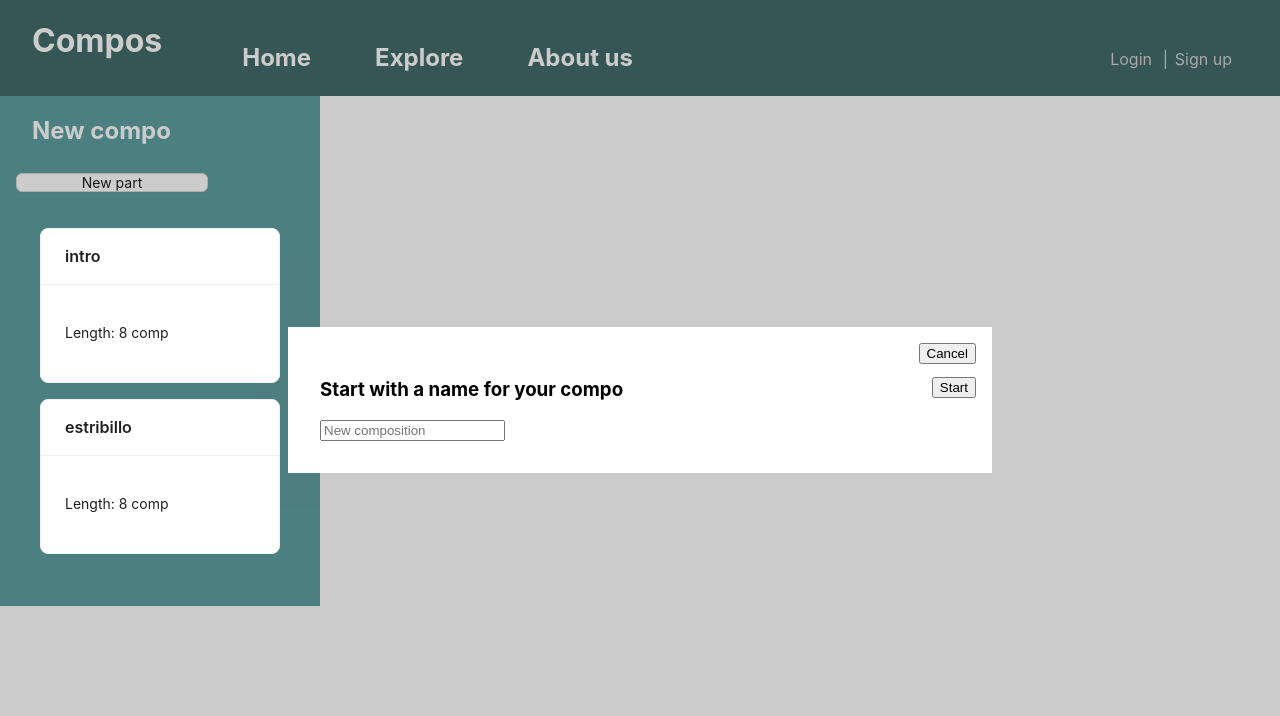
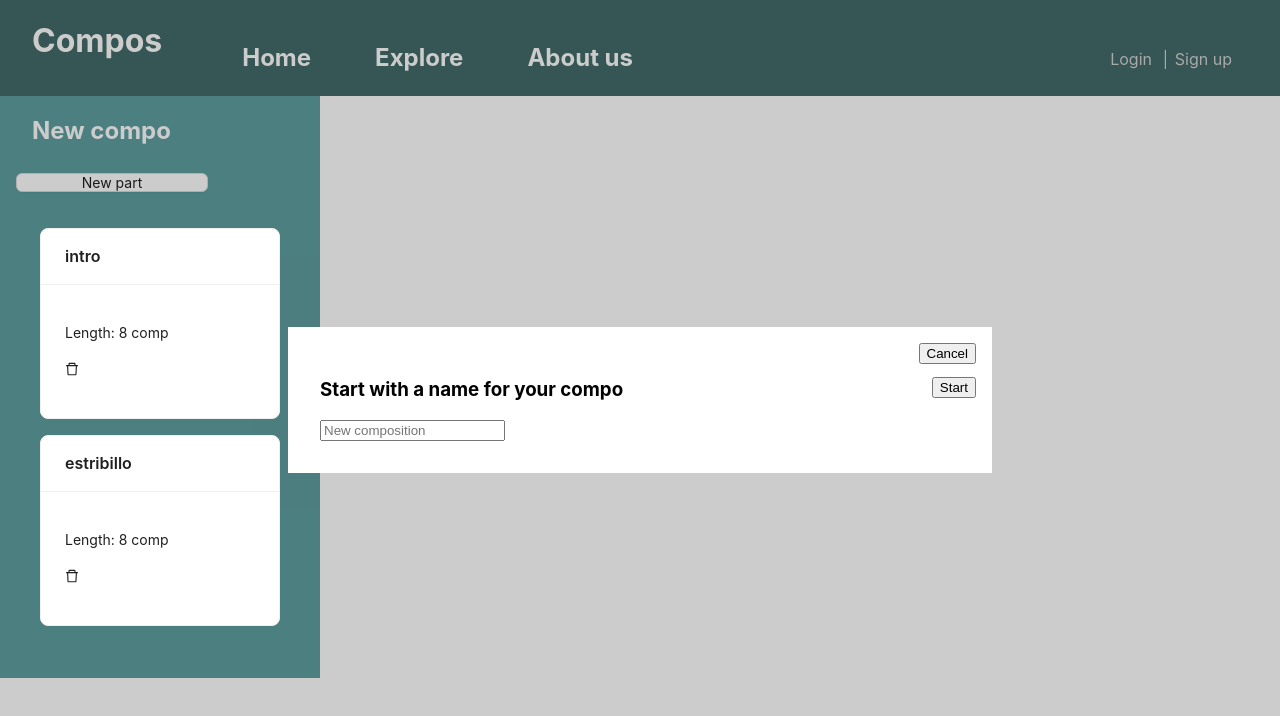
Before and after one commit to NotPako/Compos, a React (Create React App) app: page /createnew in a window 1280 px wide. Shown: the top 716 px of the page. Built offline with nearby package versions, Linux system fonts and the light colour scheme.

Commit message:
Ara es poden borrar parts creades, però les que es placeen encara no

```diff
--- a/db.json
+++ b/db.json
@@ -61,18 +61,6 @@
       "password": "12345678"
     },
     {
-      "id": 24,
-      "username": "",
-      "email": "",
-      "password": ""
-    },
-    {
-      "id": 25,
-      "username": "",
-      "email": "",
-      "password": ""
-    },
-    {
       "id": "pepet45",
       "username": "pepet45",
       "email": "pert@we",
@@ -117,13 +105,6 @@
       "instrument": "Guitarrist"
     },
     {
-      "id": 26,
-      "username": "",
-      "email": "",
-      "password": "",
-      "instrument": ""
-    },
-    {
       "id": "jh",
       "username": "jh",
       "email": "",
--- a/src/Components/ElementList/ElementList.css
+++ b/src/Components/ElementList/ElementList.css
@@ -26,3 +26,7 @@
     height:max-content;
     width:max-content;
 }
+
+.deleteDesign:hover{
+    color:red;
+}
--- a/src/Components/ElementList/ElementList.jsx
+++ b/src/Components/ElementList/ElementList.jsx
@@ -4,6 +4,7 @@ import PopUp from '../PopUp/PopUp';
 import {useState} from 'react';
 import Draggable from "react-draggable";
 import {Button, Input, Card} from 'antd';
+import {DeleteOutlined} from '@ant-design/icons';
 import { useEffect } from 'react';
 import { useNavigate } from 'react-router-dom';
 import { GithubPicker } from 'react-color';
@@ -90,6 +91,19 @@ const ElementList = () => {
 
     }
 
+    const handleDeleteClick = (event, index) => {
+        event.stopPropagation();
+        deletePart(index);
+    }
+
+    const deletePart = (index) => {
+        console.log("se borra");
+        console.log(index);
+        const newArray = [...list];
+        newArray.splice(index, 1);
+        setList(newArray);
+    }
+
 
     return(
 
@@ -130,8 +144,11 @@ const ElementList = () => {
 
             <br></br>
                 <ul>
-                    {list.map((element) =>
-                    <div key={element.name} onClick={() => setPartList(partList.concat(<Card style={{backgroundColor: `${element.color}`, width: `${element.length}rem`}}title={element.name}></Card>))} className="elementsDesign"><Card style={{marginBottom:'1rem', width:'15rem', backgroundColor: `${element.color}`,}}title={element.name}><p>Length: {element.length}</p></Card></div>)}
+                    {list.map((element, index) =>
+                    <div key={element.name} onClick={() => setPartList(partList.concat(
+                    <Card style={{backgroundColor: `${element.color}`, width: `${parseInt(element.length) + 4}rem`}}title={element.name}></Card>))} className="elementsDesign">
+
+                        <Card style={{marginBottom:'1rem', width:'15rem', backgroundColor: `${element.color}`,}}title={element.name}><p>Length: {element.length}</p><p><div><DeleteOutlined onClick={(e) => handleDeleteClick(e, index)}className='deleteDesign'/></div></p></Card></div>)}
                 </ul>
 
             <br></br>
```
